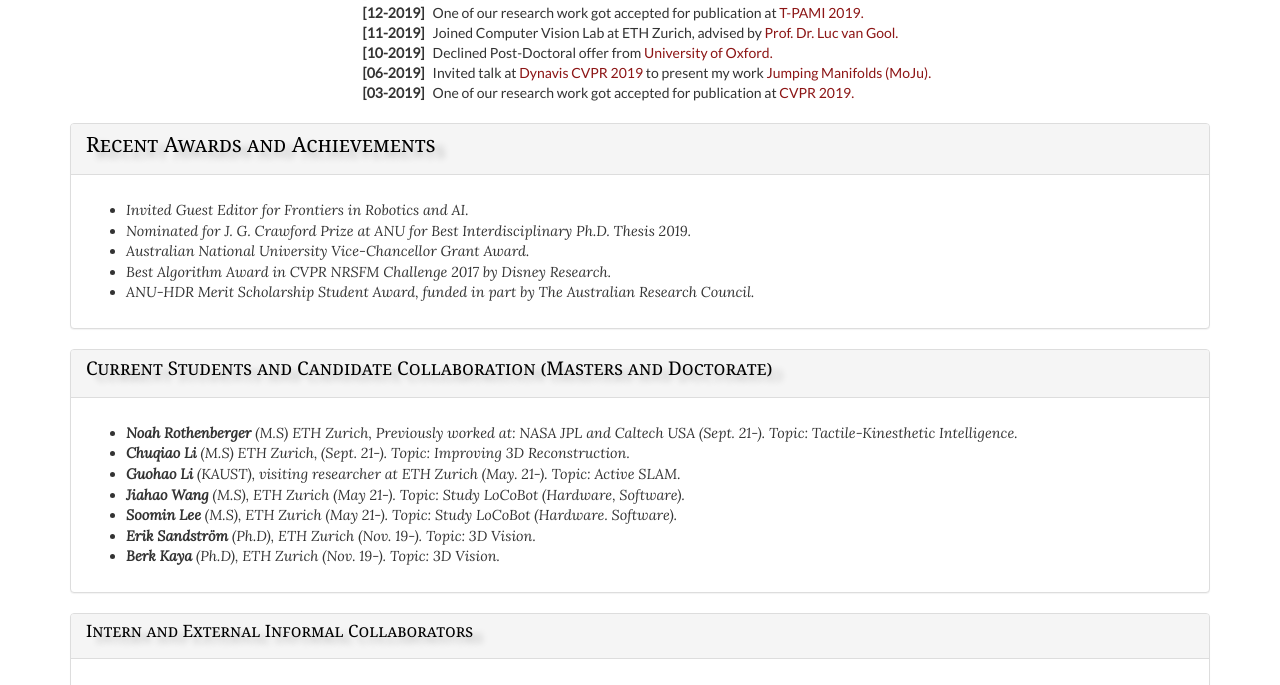
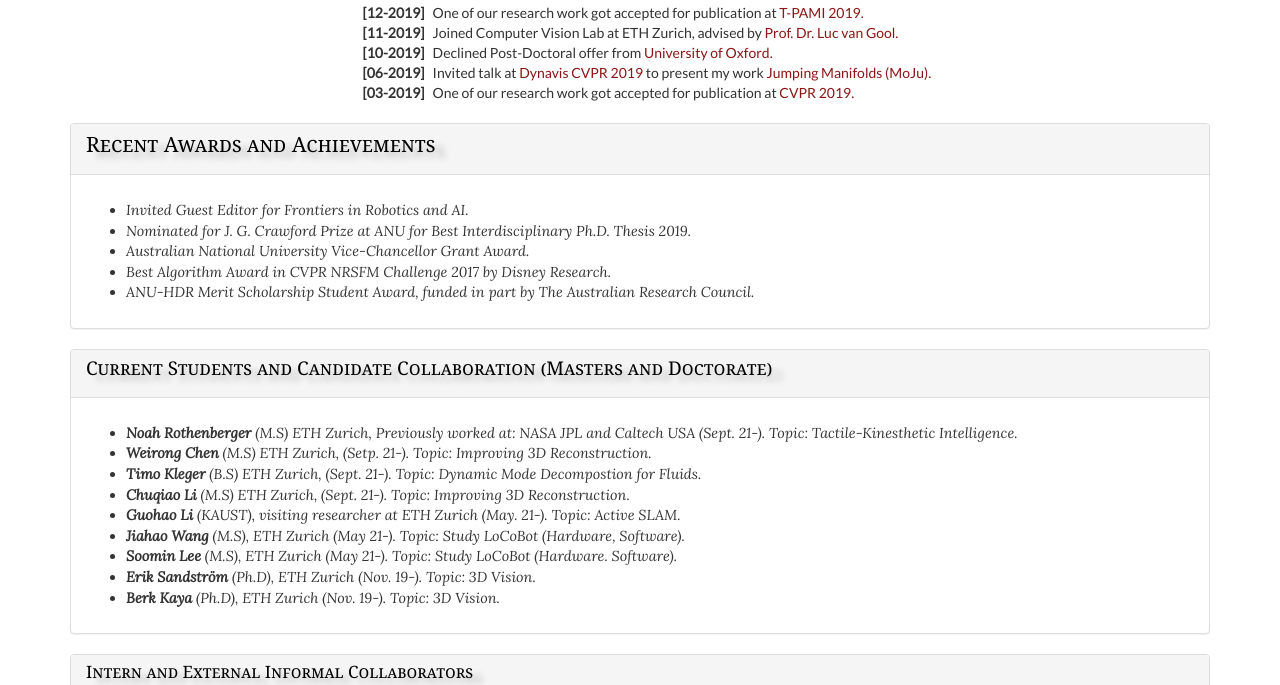
Before and after one commit to suryanshkumar/suryanshkumar.github.io, a plain HTML site: page index.html in a window 1280 px wide. Shown: the part 417-1102 px from the top of the page. Drawn offline with nearby package versions, Linux system fonts and the light colour scheme.

Commit message:
student list updated

```diff
--- a/index.html
+++ b/index.html
@@ -149,9 +149,11 @@
             <div class="panel-body">
             <p style="color:#000000; text-shadow: 10px 6px 6px rgba(0, 0, 9,0.23)"><font style="font-family: Lora; font-size: 90%">
               <ul>
-                <li><b>Noah Rothenberger</b> (M.S) ETH Zurich, Previously worked at: NASA JPL and Caltech USA (Sept. 21-). Topic: Tactile-Kinesthetic Intelligence. </li>
-                <li><b>Chuqiao Li</b> (M.S) ETH Zurich, (Sept. 21-). Topic: Improving 3D Reconstruction. </li>
-                <li><b>Guohao Li</b> (KAUST), visiting researcher at ETH Zurich (May. 21-). Topic: Active SLAM. </li>
+                <li><b>Noah Rothenberger</b> (M.S) ETH Zurich, Previously worked at: NASA JPL and Caltech USA (Sept. 21-). Topic: Tactile-Kinesthetic Intelligence.</li>
+                <li><b>Weirong Chen</b> (M.S) ETH Zurich, (Setp. 21-). Topic: Improving 3D Reconstruction.</li>
+                <li><b>Timo Kleger</b> (B.S) ETH Zurich, (Sept. 21-). Topic: Dynamic Mode Decompostion for Fluids.</li>
+                <li><b>Chuqiao Li</b> (M.S) ETH Zurich, (Sept. 21-). Topic: Improving 3D Reconstruction.</li>
+                <li><b>Guohao Li</b> (KAUST), visiting researcher at ETH Zurich (May. 21-). Topic: Active SLAM.</li>
                 <li><b>Jiahao Wang</b> (M.S), ETH Zurich (May 21-). Topic: Study LoCoBot (Hardware, Software).</li>
                 <li><b>Soomin Lee</b> (M.S), ETH Zurich (May 21-). Topic: Study LoCoBot (Hardware. Software).</li>
                 <li><b>Erik Sandström </b>(Ph.D), ETH Zurich (Nov. 19-). Topic: 3D Vision.</li>
```
Also changed, not shown: students.html (+2 -0 lines).
